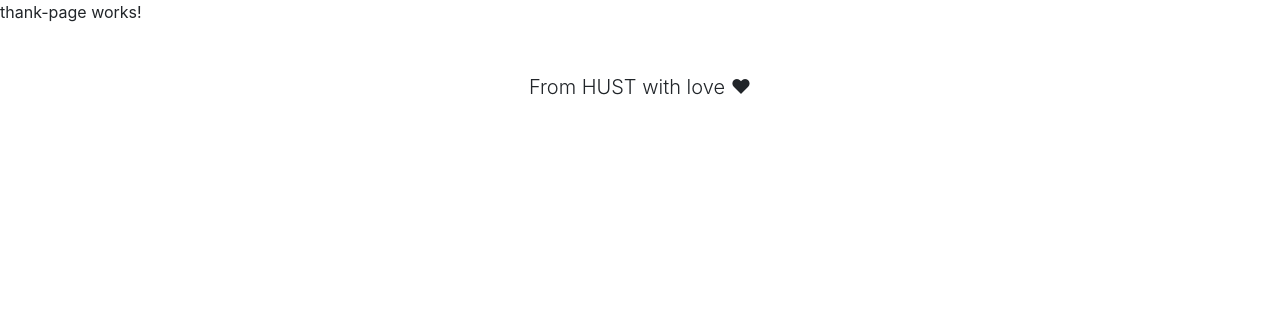
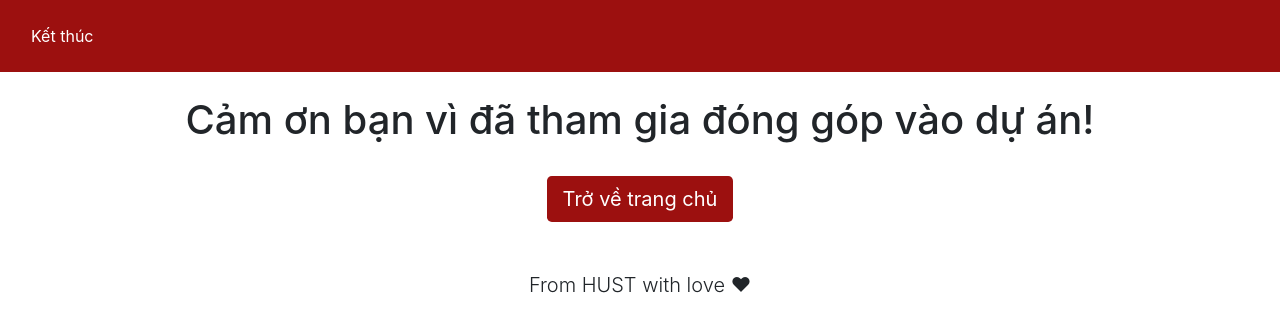
Before and after one commit to tranHieuDev23/VSCD, an Angular app: page /thank in a window 1280 px wide. Shown: the top 332 px of the page. Built offline with nearby package versions, Linux system fonts and the light colour scheme.

Commit message:
Make ThankPage

```diff
--- a/src/app/view/pages/listen-comfirm-page/listen-comfirm-page.component.html
+++ b/src/app/view/pages/listen-comfirm-page/listen-comfirm-page.component.html
@@ -29,8 +29,8 @@
         </div>
 
         <div class="col-12">
-            <button type="button" class="btn btn-lg btn-primary mt-4 mx-auto d-block">
-                Gửi các bản ghi âm
+            <button type="button" class="btn btn-lg btn-primary mt-4 mx-auto d-block" routerLink="/thank">
+                Gửi kết quả xác nhận
             </button>
         </div>
     </div>
--- a/src/app/view/pages/speak-comfirm-page/speak-comfirm-page.component.html
+++ b/src/app/view/pages/speak-comfirm-page/speak-comfirm-page.component.html
@@ -16,10 +16,12 @@
             <div class="d-flex justify-content-between align-items-center mx-auto p-2 border">
                 <p class="my-auto">Không</p>
                 <div>
-                    <button type="button" class="btn btn-primary rounded-circle m-2" style="width: 2.5rem; height: 2.5rem;">
+                    <button type="button" class="btn btn-primary rounded-circle m-2"
+                        style="width: 2.5rem; height: 2.5rem;">
                         <i class="fas fa-play"></i>
                     </button>
-                    <button type="button" class="btn btn-primary rounded-circle m-2" style="width: 2.5rem; height: 2.5rem;">
+                    <button type="button" class="btn btn-primary rounded-circle m-2"
+                        style="width: 2.5rem; height: 2.5rem;">
                         <i class="fas fa-redo"></i>
                     </button>
                 </div>
@@ -27,7 +29,7 @@
         </div>
 
         <div class="col-12">
-            <button type="button" class="btn btn-lg btn-primary mt-4 mx-auto d-block">
+            <button type="button" class="btn btn-lg btn-primary mt-4 mx-auto d-block" routerLink="/thank">
                 Gửi các bản ghi âm
             </button>
         </div>
--- a/src/app/view/pages/thank-page/thank-page.component.html
+++ b/src/app/view/pages/thank-page/thank-page.component.html
@@ -1 +1,16 @@
-<p>thank-page works!</p>
+<div class="container-fluid header">
+    <nav class="nav py-2 py-md-3">
+        <span class="nav-link">
+            Kết thúc
+        </span>
+    </nav>
+</div>
+
+<div class="container my-4 d-flex flex-column">
+    <h1 class="mx-auto text-center">Cảm ơn bạn vì đã tham gia đóng góp vào dự án!</h1>
+    <a routerLink="/">
+        <button type="button" class="btn btn-lg btn-primary mt-4 mx-auto d-block">
+            Trở về trang chủ
+        </button>
+    </a>
+</div>
--- a/src/app/view/pages/thank-page/thank-page.component.scss
+++ b/src/app/view/pages/thank-page/thank-page.component.scss
@@ -0,0 +1,4 @@
+button {
+  border: none;
+  background-color: #9c100f;
+}
--- a/src/styles.scss
+++ b/src/styles.scss
@@ -10,12 +10,15 @@
 @import "~bootstrap/scss/_card.scss";
 @import "~@fortawesome/fontawesome-free/css/all.min.css";
 
+a, a:focus, a:hover {
+  text-decoration: none;
+}
+
 .header {
   background: #9c100f;
   color: white;
 
   a {
-    text-decoration: underline;
     color: white;
   }
 }
```
